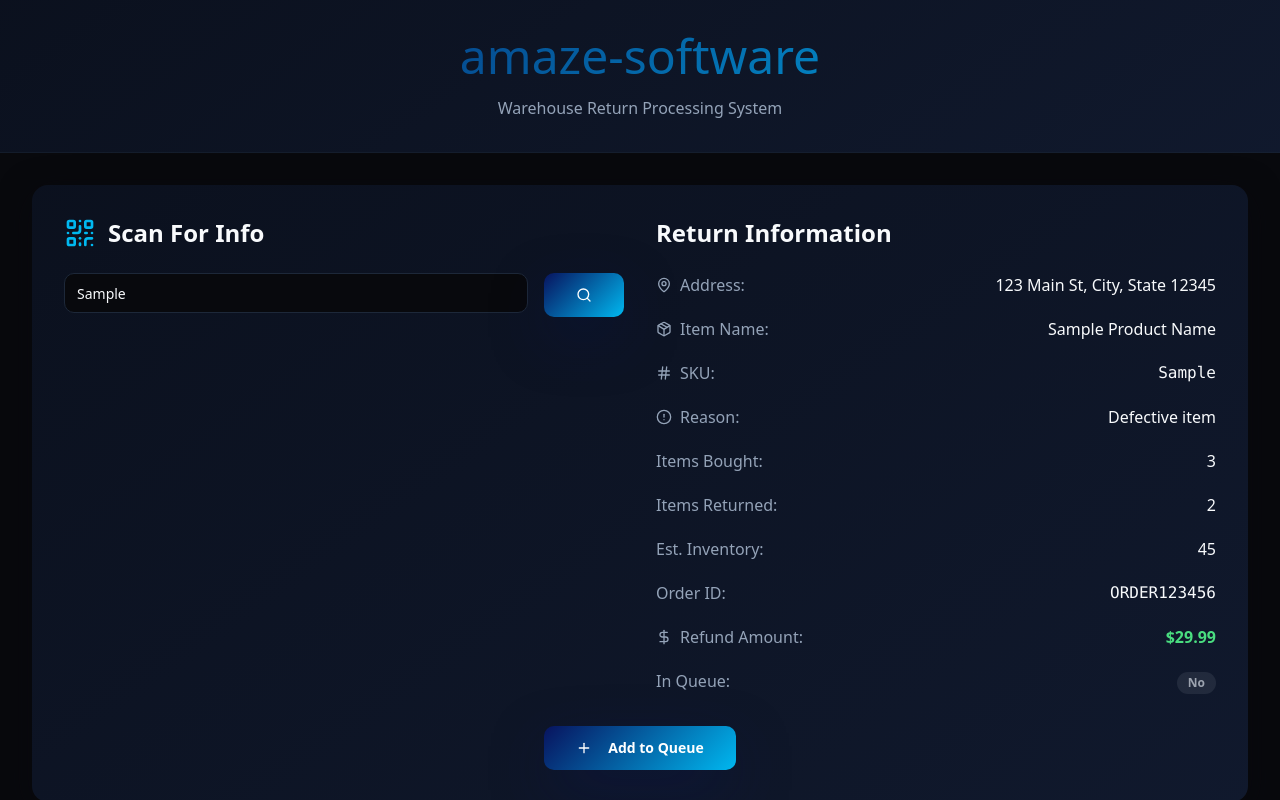
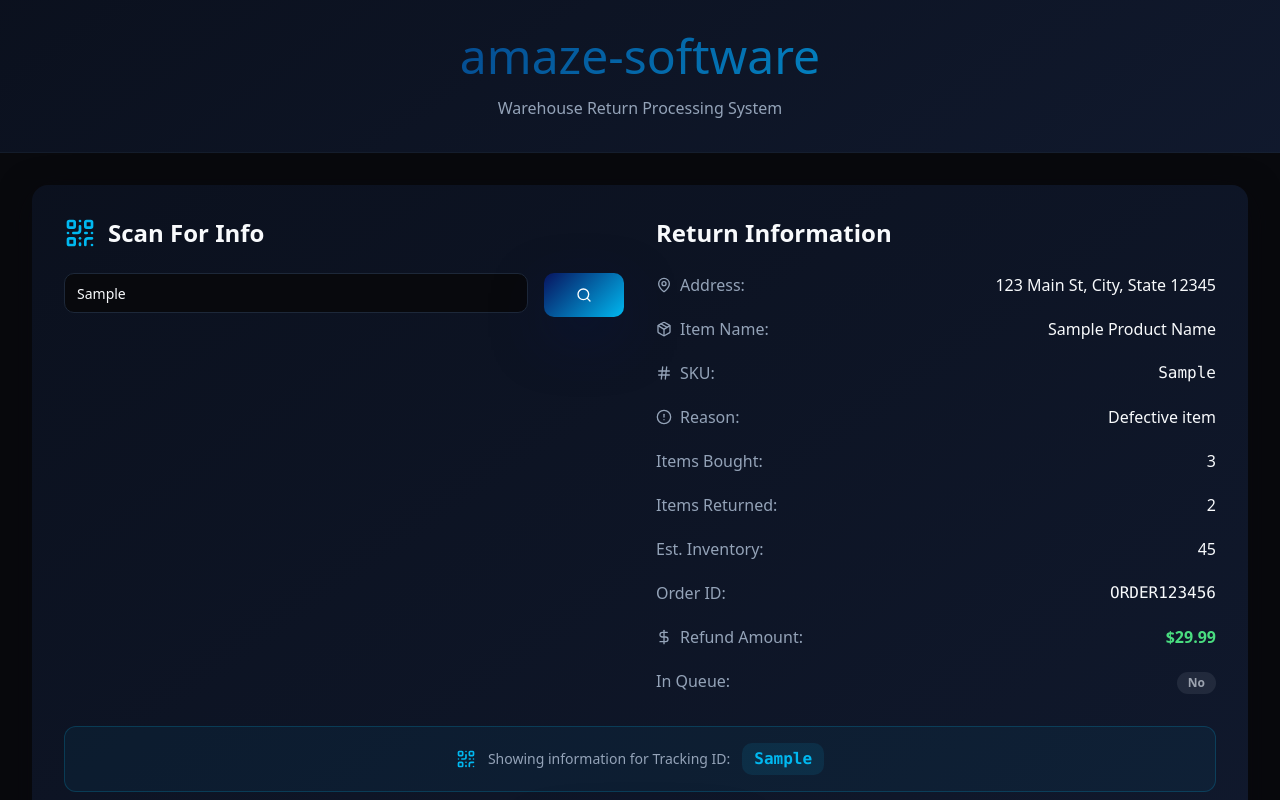
Before and after one commit to j-lederer/amaze-return-automator, a React (Vite) app: page /home in a window 1280 px wide. Both pictures are taken after typing "Sample" into the empty fields and a click on the button 584 px from the left and 295 px from the top of the page. Shown: the top 800 px of the page. Built offline with nearby package versions, Linux system fonts and the light colour scheme.

Commit message:
feat: Add tracking ID display
Implement the plan to display the tracking ID on the home page. This includes adding state management, updating search logic, and adding a visual indicator for the currently displayed tracking ID.

```diff
--- a/src/pages/Home.tsx
+++ b/src/pages/Home.tsx
@@ -21,6 +21,7 @@ import { useState } from "react";
 
 const Home = () => {
   const [searchValue, setSearchValue] = useState("");
+  const [currentTrackingId, setCurrentTrackingId] = useState("");
 
   // Mock data - replace with actual data
   const [returnData, setReturnData] = useState(null);
@@ -47,6 +48,8 @@ const Home = () => {
   const handleSearch = (e: React.FormEvent) => {
     e.preventDefault();
     if (searchValue.trim()) {
+      // Store the tracking ID that was searched for
+      setCurrentTrackingId(searchValue.trim());
       // Mock return data
       setReturnData({
         address: "123 Main St, City, State 12345",
@@ -60,6 +63,12 @@ const Home = () => {
         refund_amount: "$29.99"
       });
     }
+  };
+
+  const handleClearSearch = () => {
+    setSearchValue("");
+    setCurrentTrackingId("");
+    setReturnData(null);
   };
 
   return (
@@ -181,6 +190,21 @@ const Home = () => {
             </div>
           </div>
 
+          {/* Tracking ID Indicator */}
+          {currentTrackingId && returnData && (
+            <div className="mt-8 p-4 rounded-lg border border-accent/20 bg-accent/5">
+              <div className="flex items-center justify-center gap-3">
+                <QrCode className="w-5 h-5 text-accent" />
+                <span className="text-sm text-muted-foreground">
+                  Showing information for Tracking ID:
+                </span>
+                <span className="font-mono text-base font-semibold text-accent bg-accent/10 px-3 py-1 rounded-md">
+                  {currentTrackingId}
+                </span>
+              </div>
+            </div>
+          )}
+
           {/* Add to Queue Button */}
           {returnData && (
             <div className="mt-8 text-center">
@@ -199,7 +223,7 @@ const Home = () => {
             Refresh Data
           </Button>
 
-          <Button variant="outline" className="h-auto py-4">
+          <Button variant="outline" className="h-auto py-4" onClick={handleClearSearch}>
             <Trash2 className="w-5 h-5 mr-2" />
             Clear Search
           </Button>
```
